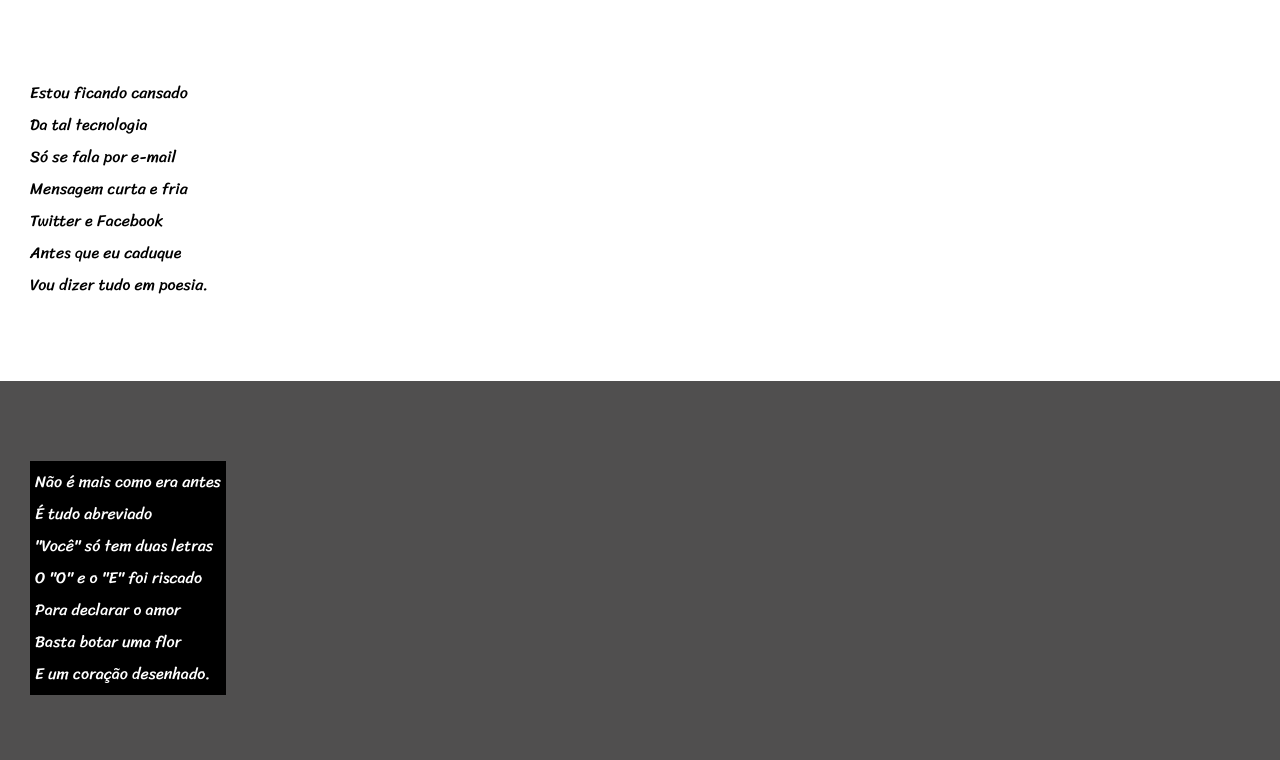
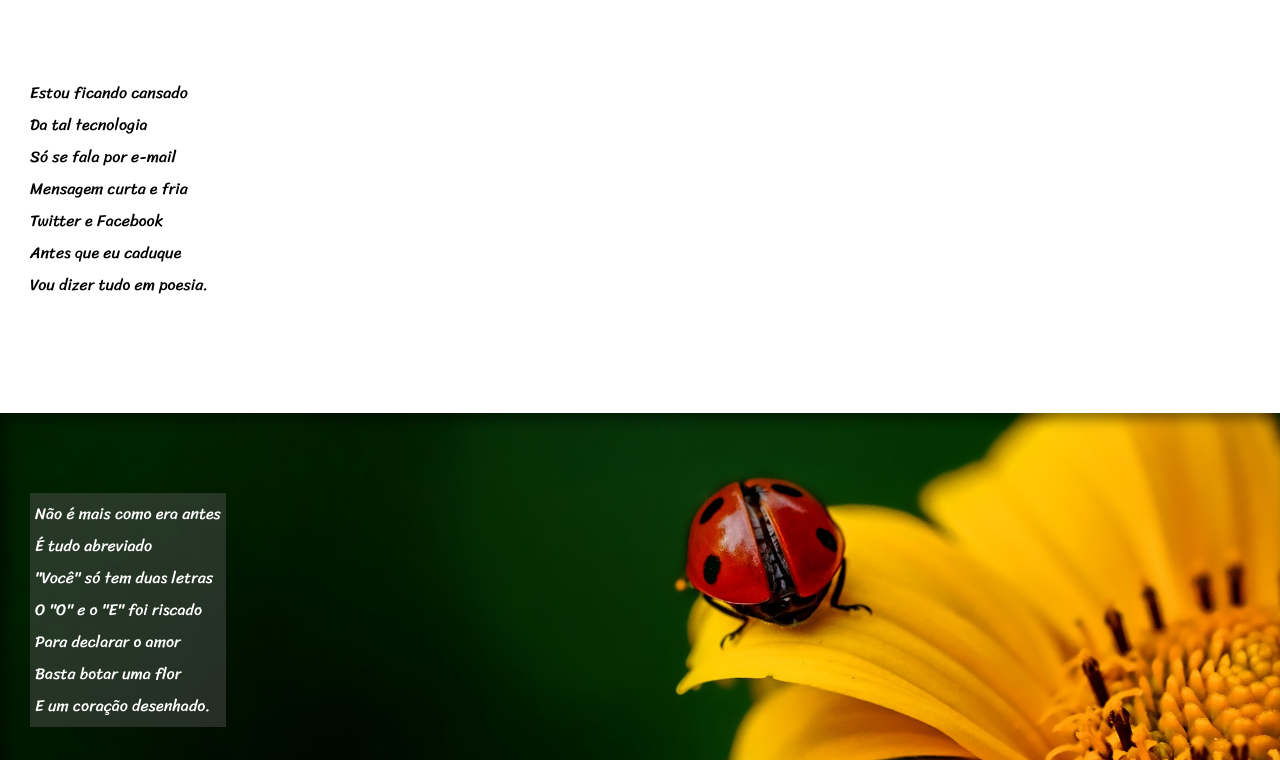
Before and after one commit to lhenriquespt/html-css, a plain HTML site: page modulo3/desafio12/index.html in a window 1280 px wide. Shown: the part 192-952 px from the top of the page. Drawn offline with Linux system fonts and the light colour scheme.

Commit message:
update desafio

```diff
--- a/modulo3/desafio12/index.html
+++ b/modulo3/desafio12/index.html
@@ -25,7 +25,7 @@
         </p>
     </section>
 
-    <section class="imagem">
+    <section class="imagem" id="img01">
         <p>
             Não é mais como era antes <br>
             É tudo abreviado <br>
@@ -59,7 +59,7 @@
         </p>
     </section>
 
-    <section class="imagem">
+    <section class="imagem" id="img02">
         <p>
             Tenho saudade das cartas <br>
             Escritas com a própria mão <br>
--- a/modulo3/desafio12/style.css
+++ b/modulo3/desafio12/style.css
@@ -56,20 +56,35 @@ section {
     font-family: var(--fonte3);
 }
 
+section p {
+    padding-bottom: 2em;
+}
 section.normal {
     background-color: white;
-    color: black;
+    color: rgb(0, 0, 0);
 }
 
 section.imagem {
-    background-color: rgb(80, 79, 79);
+    background-color: rgb(86, 85, 85);
     color: white;
+    box-shadow: inset 6px 6px 13px 0px rgba(0, 0, 0, 0.472);
+    background-size: cover;
+    background-attachment: fixed;
 }
 
 section.imagem p {
     display: inline-block;
     padding: 5px;
-    background-color: black;
+    background-color: rgba(94, 94, 94, 0.397);
+}
+
+section#img01 {
+    background-image: url(imagens/background001.jpg);
+    background-position: right center;
+}
+
+section#img02 {
+    background-image: url(imagens/background002.jpg);
 }
 
 footer {
```
